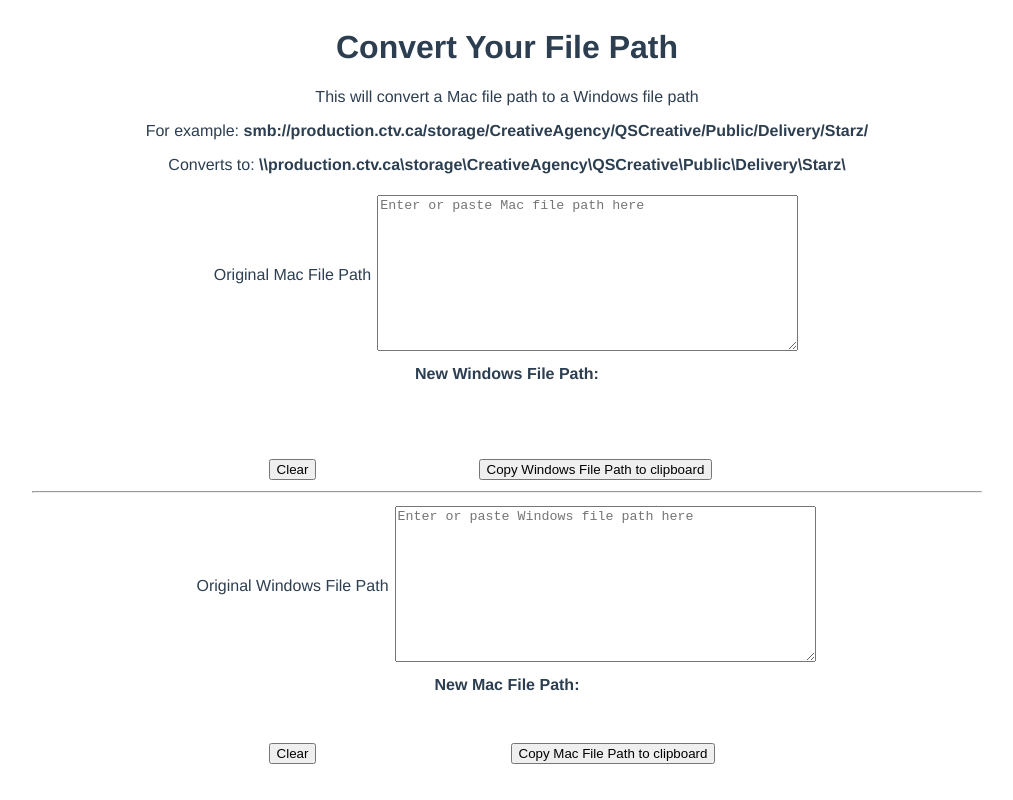
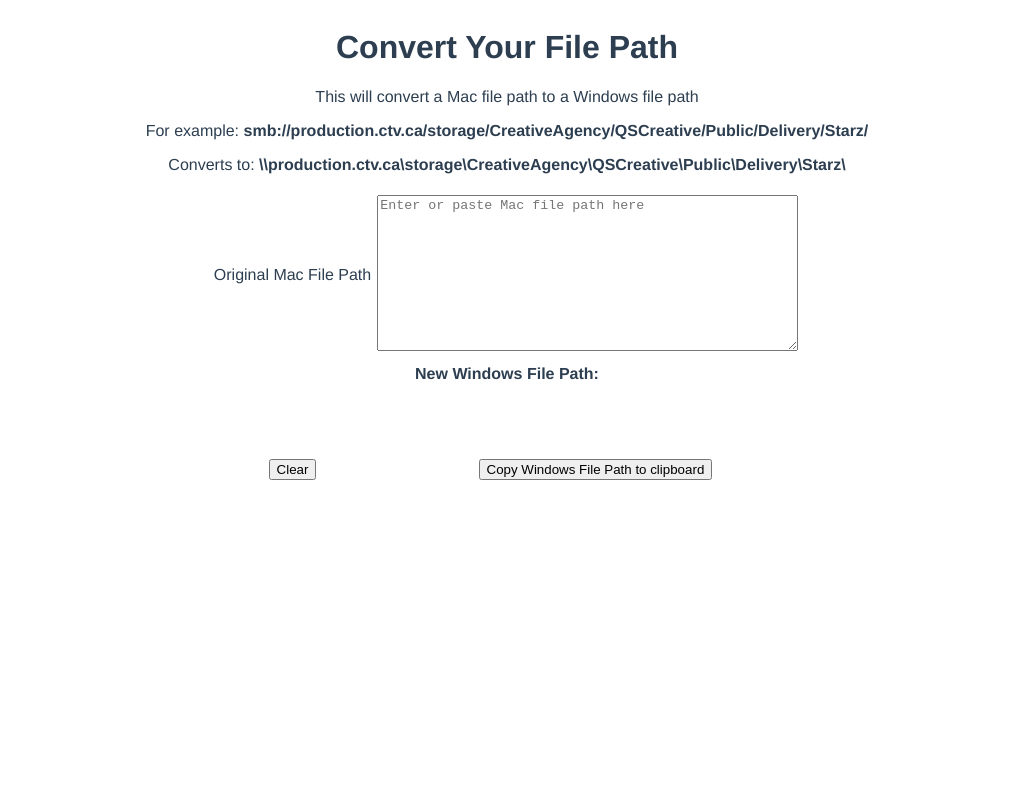
Before and after one commit to Sanparty/Convert-Vue, a Vue app: page / in a window 1280 px wide. Shown: the whole page, without its empty margins (133-1146 px from the left). Built offline with nearby package versions, Linux system fonts and the light colour scheme.

Commit message:
master updated with just mac conversion

```diff
--- a/src/components/ConvertPath.vue
+++ b/src/components/ConvertPath.vue
@@ -17,20 +17,15 @@
     <p id="macpath">
       <MacPath />
     </p>
-    <hr>
-    <p id="windowspath">
-      <WindowsPath />
-    </p>
   </div>
 </template>
 
 <script>
 import MacPath from "./MacPath.vue";
-import WindowsPath from "./WindowsPath.vue";
 
 export default {
   name: "ConvertPath",
-  components: { MacPath, WindowsPath },
+  components: { MacPath },
 };
 </script>
 
```
Also changed, not shown: 1 other file (tests, documents, lock files or other folders).
